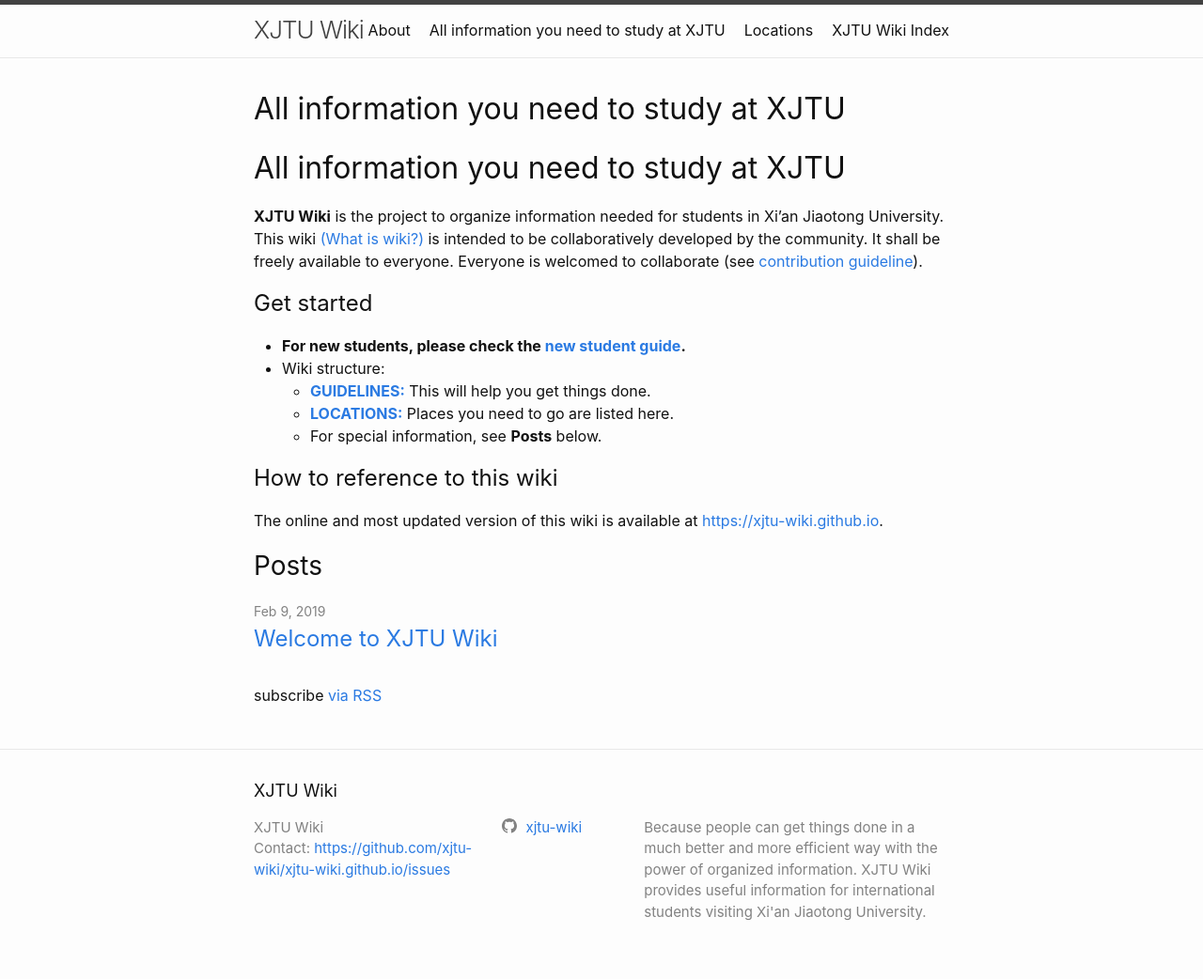
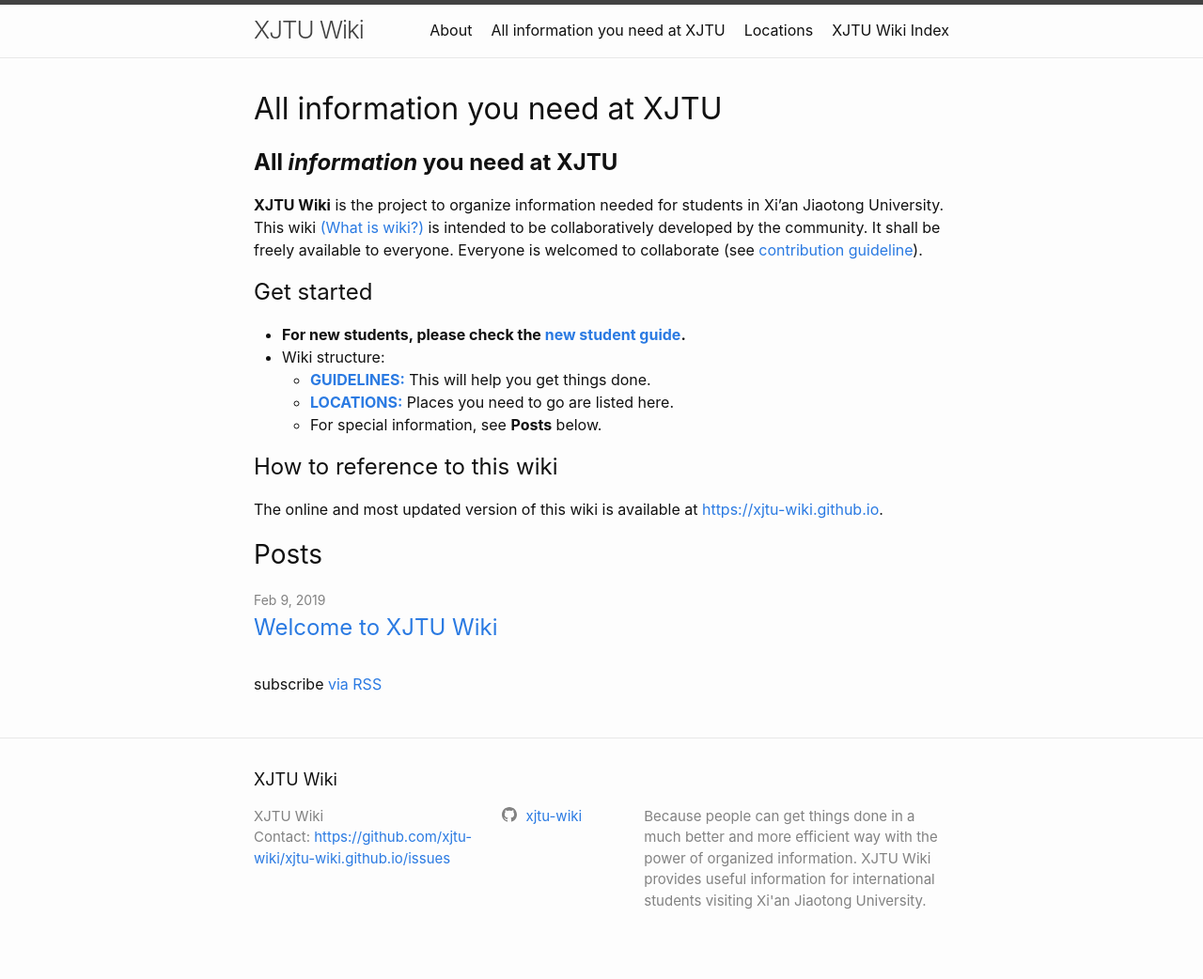
Before and after one commit to xjtu-wiki/xjtu-wiki.github.io, a Jekyll site: the page built from index.md, in a window 1280 px wide. Shown: the whole page at 94% size. Built offline with Jekyll 4.4.1, drawn with Linux system fonts in a browser that asks for light colours; our own code applies the rules of GitHub Pages for plain Markdown files.

Commit message:
Fix double heading

```diff
--- a/index.md
+++ b/index.md
@@ -1,7 +1,7 @@
 ---
 layout: home
 ---
-# All information you need to study at XJTU
+## **All *information* you need at XJTU**
 **XJTU Wiki** is the project to organize information needed for students in Xi'an Jiaotong University. This wiki [(What is wiki?)](https://en.wikipedia.org/wiki/Wiki) is intended to be collaboratively developed by the community. It shall be freely available to everyone. Everyone is welcomed to collaborate (see [contribution guideline](/about/)).
 
 ## Get started
```
